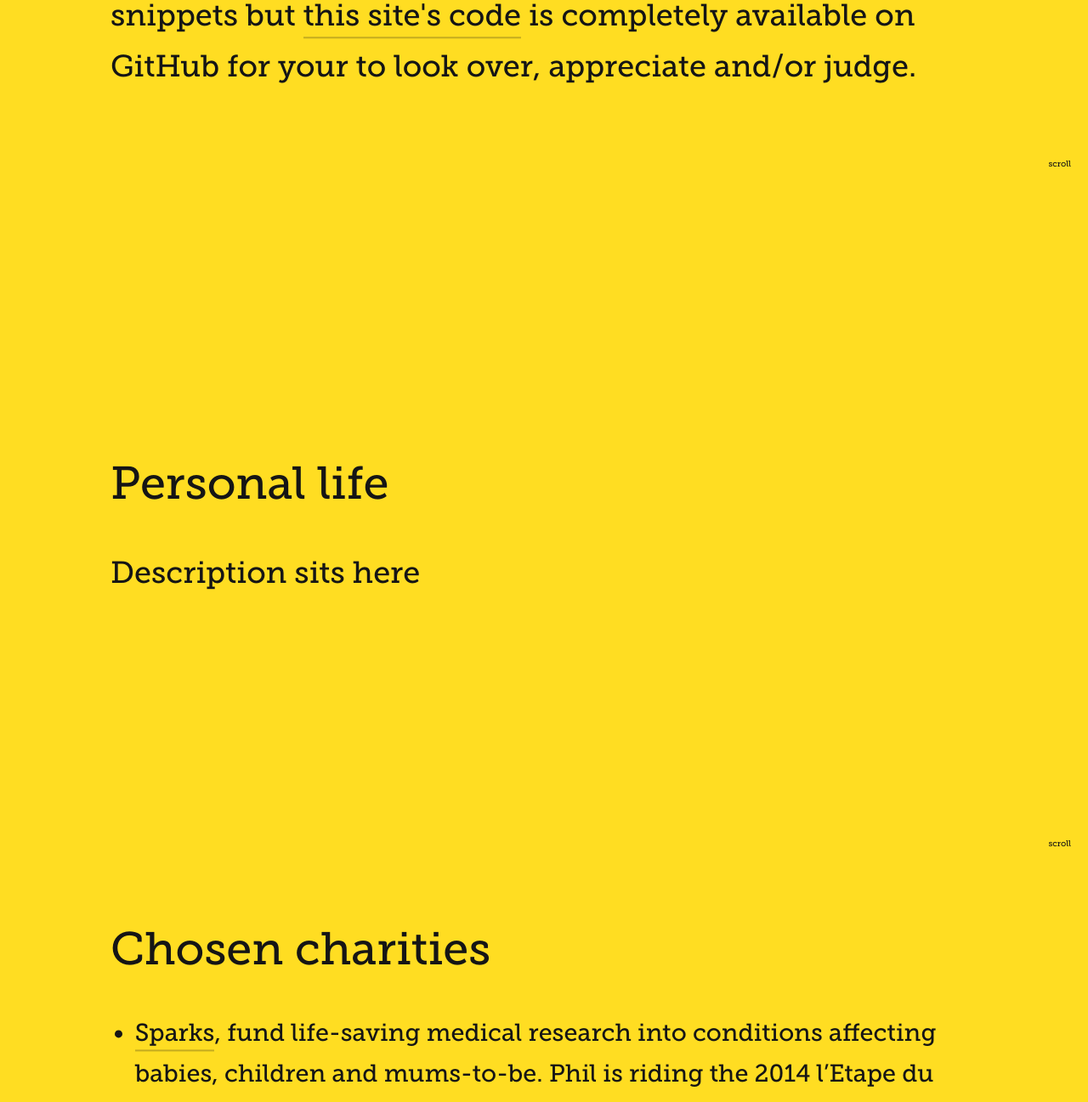
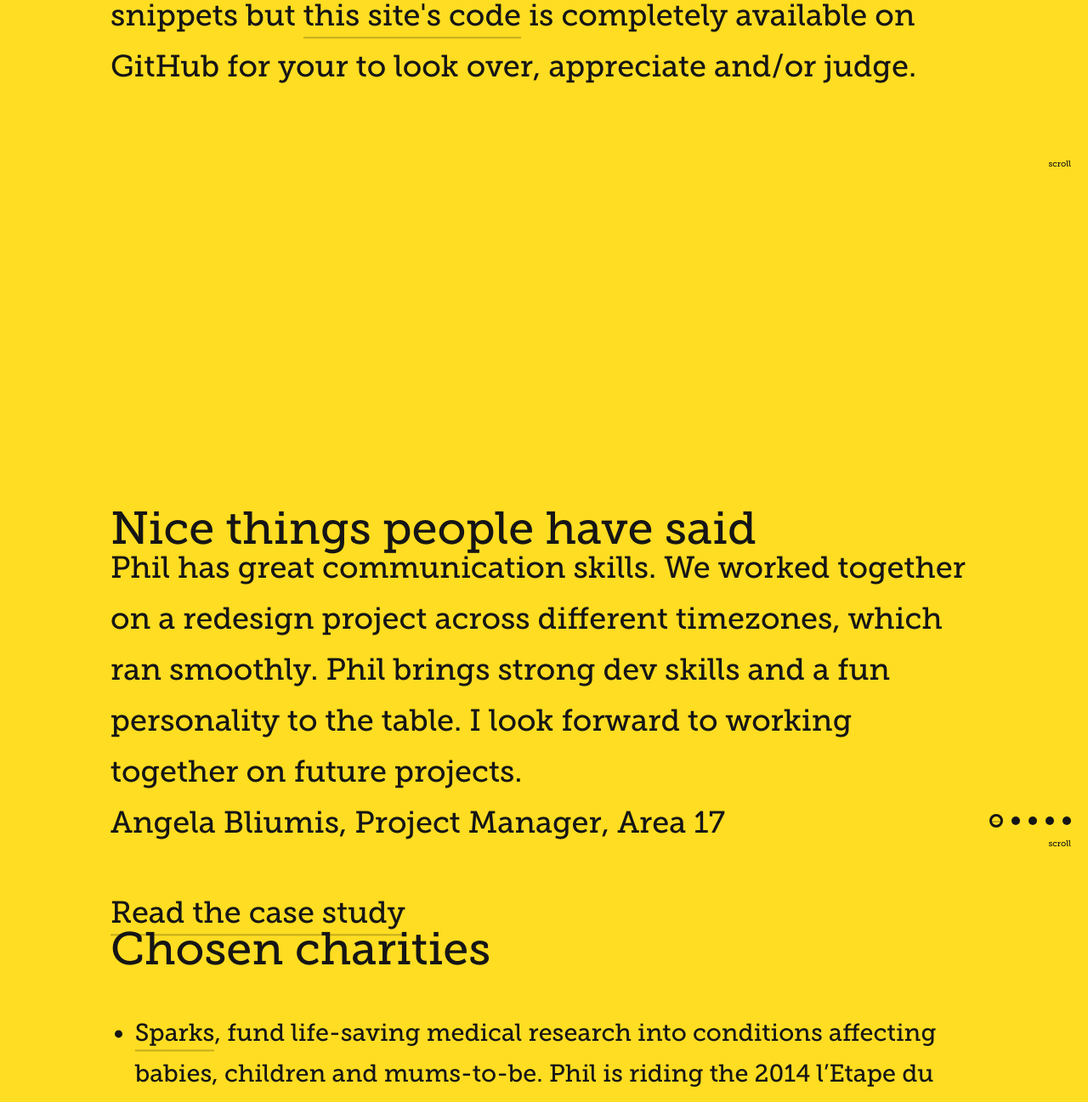
Before and after one commit to imgiseverything/philthompson.co.uk, a PHP site: page / in a window 1280 px wide. Shown: the part 2178-3475 px from the top of the page at 85% size. Run offline with PHP 8.4, Linux system fonts and the light colour scheme; some libraries are stand-ins or nearby versions.

Commit message:
QUotes added to copy and slideshow/carousel js/css work started

```diff
--- /dev/null
+++ b/_sass/_slides.scss
@@ -0,0 +1,73 @@
+
+/*
+
+Slides
+
+*/
+div[data-slides]{
+	height: 100%;
+	position: relative;
+}
+
+div[data-slide]{
+	left: 0;
+	opacity: 0;
+	position: absolute;
+	top: 0;
+	width: 100%;
+
+	&.active{
+		opacity: 1;
+	}
+
+	@media screen and (min-width: $l+1+px) {
+		@include transition(all, 300ms, linear);
+	}
+}
+
+/* Clickable dots to navigate */
+.slides-nav{
+	bottom: 10px;
+	position: absolute;
+	right: 20px;
+	z-index: 2;
+
+	@media screen and (min-width: 1024px) {
+		bottom: 25px;
+	}
+
+	li{
+		display: inline-block;
+		vertical-align: middle;
+
+		+ li{
+			margin-left: 10px;
+		}
+	}
+
+	a{
+		background: $c-black;
+		border-radius: 50%;
+		border: 3px solid transparent;
+		display: block;
+		height: 18px;
+		width: 18px;
+
+		&.active{
+			background: $c-yellow;
+			border-color: $c-black;
+			height: 24px;
+			width: 24px;
+		}
+
+		@media screen and (min-width: 1024px) {
+			height: 10px;
+			width: 10px;
+
+			&.active{
+				height: 16px;
+				width: 16px;
+			}
+		}
+	}
+}
--- a/_sass/style.scss
+++ b/_sass/style.scss
@@ -20,12 +20,7 @@
  */
 @import "site-container";
 @import "section";
-
-
-/**
- *	Modules on individual pages
- */
-
+@import "slides";
 
 /**
  *	5 Mobile / RWD helper classes
--- a/css/style.css
+++ b/css/style.css
@@ -587,9 +587,63 @@ a.icon:after {
   .section:last-of-type:after {
     content: none; }
 
-/**
- *	Modules on individual pages
- */
+/*
+
+Slides
+
+*/
+div[data-slides] {
+  height: 100%;
+  position: relative; }
+
+div[data-slide] {
+  left: 0;
+  opacity: 0;
+  position: absolute;
+  top: 0;
+  width: 100%; }
+  div[data-slide].active {
+    opacity: 1; }
+  @media screen and (min-width: 1025px) {
+    div[data-slide] {
+      -webkit-transition: all 300ms linear;
+      -ms-transition: all 300ms linear;
+      transition: all 300ms linear; } }
+
+/* Clickable dots to navigate */
+.slides-nav {
+  bottom: 10px;
+  position: absolute;
+  right: 20px;
+  z-index: 2; }
+  @media screen and (min-width: 1024px) {
+    .slides-nav {
+      bottom: 25px; } }
+  .slides-nav li {
+    display: inline-block;
+    vertical-align: middle; }
+    .slides-nav li + li {
+      margin-left: 10px; }
+  .slides-nav a {
+    background: #151515;
+    border-radius: 50%;
+    border: 3px solid transparent;
+    display: block;
+    height: 18px;
+    width: 18px; }
+    .slides-nav a.active {
+      background: #ffdd22;
+      border-color: #151515;
+      height: 24px;
+      width: 24px; }
+    @media screen and (min-width: 1024px) {
+      .slides-nav a {
+        height: 10px;
+        width: 10px; }
+        .slides-nav a.active {
+          height: 16px;
+          width: 16px; } }
+
 /**
  *	5 Mobile / RWD helper classes
  */
--- a/index.php
+++ b/index.php
@@ -22,20 +22,60 @@
 	<div class="group section">
 		<div class="inner">
 			<h2 class="h h2">Huh? Front-end developer? What does that mean?</h2>
-			<p>Description sits here</p>
+			<p>A front-end developer takes website designs (artwork) usually in Photoshop or Illustrator and converts that artowkr into HTML templates using CSS and JavaScript. Front-end development work is just one part of the process; other parts include back-end development, <abbr title="User Experience">UX</abbr>, Planning and Project Management and that's just for starters.</p>
 		</div>
 	</div>
 	<div class="group section">
 		<div class="inner">
 			<h2 class="h h2">Processes <span class="amp">&amp;</span> work history</h2>
 			<p>Phil Thompson builds HTML templates along with CSS and JavaScript making use of SASS and Grunt. Using BEM syntax for his CSS and making sure his JavaScript passes JSLint.</p>
-			<p>As a freelancer, it's difficult to publish work and code snippets but <a href="http://github.com/imgiseverything/philthompson.co.uk">this site's code</a> is completely available on GitHub for your to look over, appreciate and/or judge.</p>
+			<p>As a freelancer, it's difficult to publish work and code snippets but <a href="//github.com/imgiseverything/philthompson.co.uk">this site's code</a> is completely available on GitHub for your to look over, appreciate and/or judge.</p>
 		</div>
 	</div>
-	<div class="group section">
+	<div class="group section" data-slides>
 		<div class="inner">
-			<h2 class="h h2">Personal life</h2>
-			<p>Description sits here</p>
+			<h2 class="h h2">Nice things people have said</h2>
+			<div class="quotes">
+				<div class="quote active" data-slide data-slide-number="1">
+					<blockquote>
+						<p>Phil has great communication skills. We worked together on a redesign project across different timezones, which ran smoothly. Phil  brings strong dev skills and a fun personality to the table. I look forward to working together on future projects.</p>
+						<cite>Angela Bliumis, Project Manager, Area 17</cite>
+					</blockquote>
+					<p><a href="http://imgiseverything.co.uk/work/area17/">Read the case study <span class="visuallyhidden">for Area17</span></a></p>
+				</div>
+
+				<div class="quote" data-slide data-slide-number="2">
+					<blockquote>
+						<p>Phil was an excellent front end developer to work with. He’s the hard-to-find type of person who pays close attention to every detail, and was willing to continually tweak spacing and interactions until the site felt as close to perfect as possible. Although we were working in different time zones, we had almost daily Skype conversations about how things were turning out and how to continually improve the site. He worked diligently to meet our design standards and functionality while also keeping the site running smoothly, given the pages complex interactions.</p>
+						<cite><cite><a href="http://philipdibello.com/">Philip DiBello</a>, Designer, Area 17</cite></cite>
+					</blockquote>
+					<p><a href="http://imgiseverything.co.uk/work/area17/">Read the case study <span class="visuallyhidden">for Area17</span></a></p>
+				</div>
+
+				<div class="quote" data-slide data-slide-number="3">
+					<blockquote>
+						<p>For the Pimm’s project, we got Phil in nice and early in the process. He fitted in really well to our responsive UX and design workflow, creating some really quick and useful pattern libraries for us to iterate on through the development of the project.</p>
+						<cite>Graeme Rutherford, Creative UX Strategist, LOVE Creative (now freelance)</cite>
+					</blockquote>
+					<p><a href="http://imgiseverything.co.uk/work/love/">Read the case study <span class="visuallyhidden">for LOVE Creative</span></a></p>
+				</div>
+
+				<div class="quote" data-slide data-slide-number="4">
+					<blockquote>
+						<p>We were recommended Phil by our designer and never looked back, he brought the website to life exactly how we wanted and made the user experience fantastic on both desktop and mobile devices. If in the future we require further front end development we would definitely look to Phil as he delivered on time and to a high standard.</p>
+						<cite>Danny Nugent, Managing Director, NUCO Travel</cite>
+					</blockquote>
+					<p><a href="http://imgiseverything.co.uk/work/nuco-travel/">Read the case study <span class="visuallyhidden">NUCO Travel</span></a></p>
+				</div>
+
+				<div class="quote" data-slide data-slide-number="5">
+					<blockquote>
+						<p>Phil has delivered great work for MEN Media. Managing 3rd party suppliers of bespoke software is often challenging, but when working with Phil it's a breeze. Phil has exceeded our expectations. Highly recommended.</p>
+						<cite><a href="http://uk.linkedin.com/in/solutioneer">Ian Carroll</a>, Head of Digital Development, MEN Media (Now at Solutioneers Ltd), 2008</cite>
+					</blockquote>
+				</div>
+
+			</div>
 		</div>
 	</div>
 	<div class="group section">
--- a/js/philthompsoncouk.js
+++ b/js/philthompsoncouk.js
@@ -2079,4 +2079,128 @@ window.PT = window.PT || {};
 
 	window.PT.init();
 
+}(jQuery));;/**
+ *	Slides/Carousel scripting
+ *	@author	Phil Thompson
+ */
+
+/*jslint browser: true, devel: true, white: true, todo: true */
+
+/*global requestAnimationFrame: true, Modernizr: true, smoothScroll: true */
+
+
+// Create a global object we can reference
+window.PT = window.PT || {};
+
+(function ($) {
+
+	"use strict";
+
+	window.PT.slides = {
+
+		$container:	$('[data-slides]'),
+		$slides: 	$('[data-slide]'),
+		config: 	window.PT.config,
+
+		init: function(){
+			var self = this;
+			if(self.$slides.length === 0){
+				return;
+			}
+
+			self.buildNavigation();
+			self.navigate();
+
+		},
+
+		// Create a clickable <ul> for the slides
+		buildNavigation: function(){
+			var self = this,
+				html = {
+					container: '<ul class="slides-nav">{{BODY}}</ul>',
+					body: ''
+				},
+				classes = self.config.classes,
+				i,
+				slidesLength = self.$slides.length;
+
+			for(i = 0; i < slidesLength; i++){
+				html.body += '<li><a href="#" data-slide-nav data-slide-id="' + (i + 1) + '" class="ir">Show slide ' + (i + 1) + '</a></li>';
+			}
+
+			self.$container.append(html.container.replace('{{BODY}}', html.body));
+			$('[data-slide-nav]').eq(0).addClass(classes.active);
+
+			// Begin auto slide
+			self.autoInit();
+		},
+
+		// Click a link and show the correct slide (use CSS to animate in the slide)
+		navigate: function(){
+			var self = this,
+				$nav = $('.slides-nav'),
+				$activeNav,
+				classes = self.config.classes;
+
+			$('[data-slide-nav]').click(function(e){
+				e.preventDefault();
+				$activeNav = $(this);
+				if($activeNav.hasClass(classes.active) !== true){
+					// Rmeove active class from non-active sldies
+					self.$container.find('.' + classes.active).removeClass(classes.active);
+					$nav.find('.' + classes.active).removeClass(classes.active);
+					// Add active class to newly active slide
+					$activeNav.addClass(classes.active);
+					$('[data-slide-number="' + $activeNav.attr('data-slide-id') + '"]').addClass(classes.active);
+				}
+			});
+		},
+
+		// Init the auto clicking of the sldies
+		autoInit: function(){
+			var self = this;
+			self.config.delay = 5000;
+			self.hoverPause();
+			self.auto();
+		},
+
+		// When user hovers over the slides pause them (as they will likely be looking to click (or read) something on them)
+		hoverPause: function(){
+			var self = this;
+
+			self.$container.hover(function(){
+				clearInterval(self.slideInterval);
+			}, function(){
+				self.auto();
+			});
+		},
+		// Every x seconds click the next slide
+		auto: function(){
+			var self = this;
+			self.slideInterval = setInterval(
+				function(){
+					self.next();
+				}, self.config.delay
+			);
+		},
+
+		// Show the next slide (work out which is next and click the relevant nav link)
+		next: function(){
+			var self = this,
+				$nav = $('.slides-nav'),
+				classes = self.config.classes,
+				$activeNav = $nav.find('.' + classes.active),
+				$next = $activeNav.closest('li').next().find('a');
+
+			if($next.length === 0){
+				$next = $('[data-slide-nav]').eq(0);
+			}
+
+			$next.click();
+		}
+
+	};
+
+	window.PT.slides.init();
+
 }(jQuery));
```
Also changed, not shown: js/slides.js (added, +125 -0 lines), css/style.min.css.
